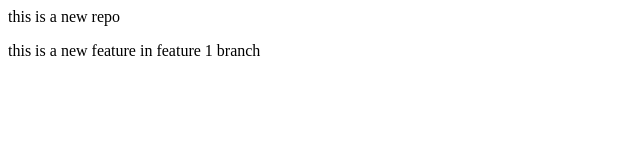
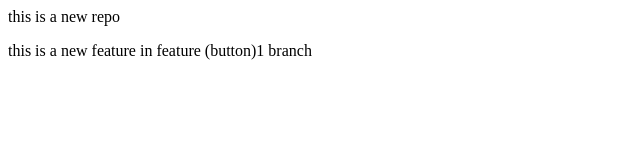
Before and after one commit to Aman6869/LocalRepor, a plain HTML site: page index.html in a window 1280 px wide. Shown: the full height of the page, 0-640 px from the left. Drawn offline with Linux system fonts and the light colour scheme.

```diff
--- a/index.html
+++ b/index.html
@@ -1,2 +1,2 @@
 <p>this is a new repo</p>
-<p>this is a new feature in feature 1 branch</p>
+<p>this is a new feature in feature (button)1 branch</p>
```
